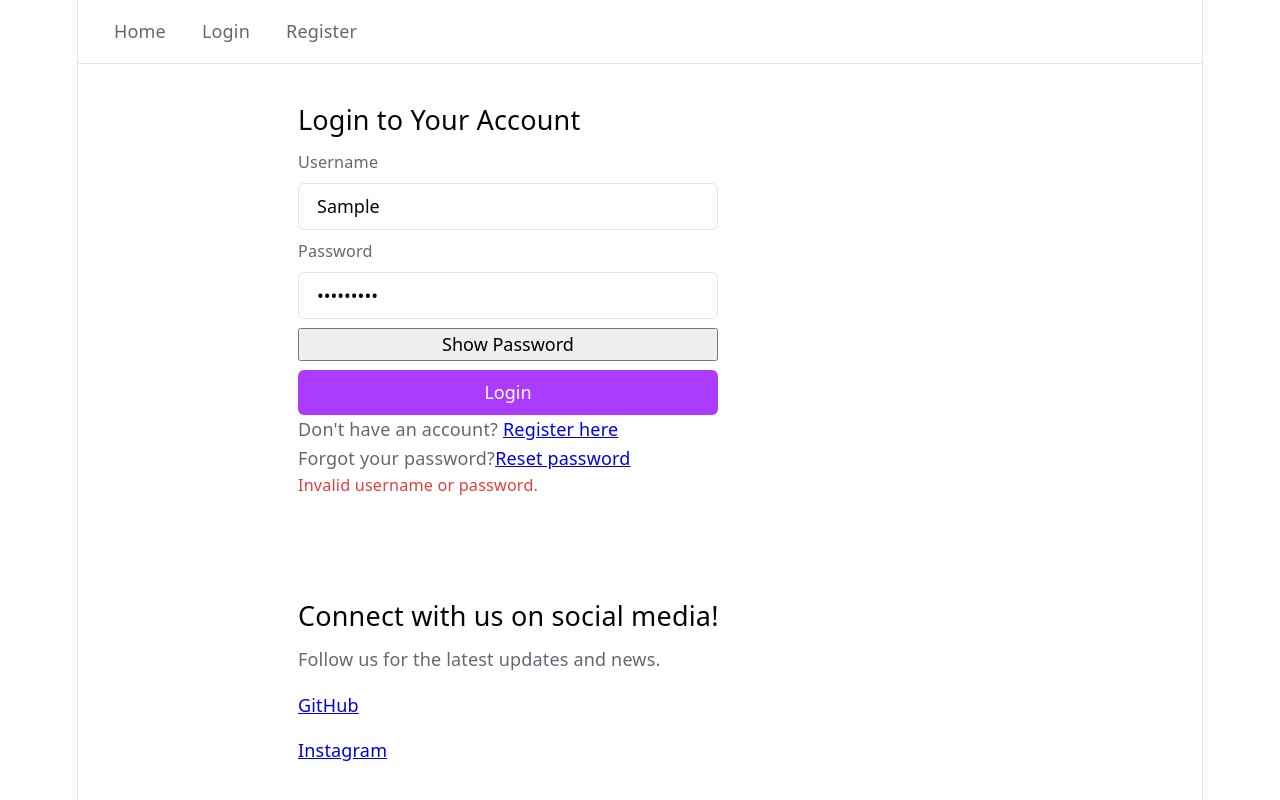
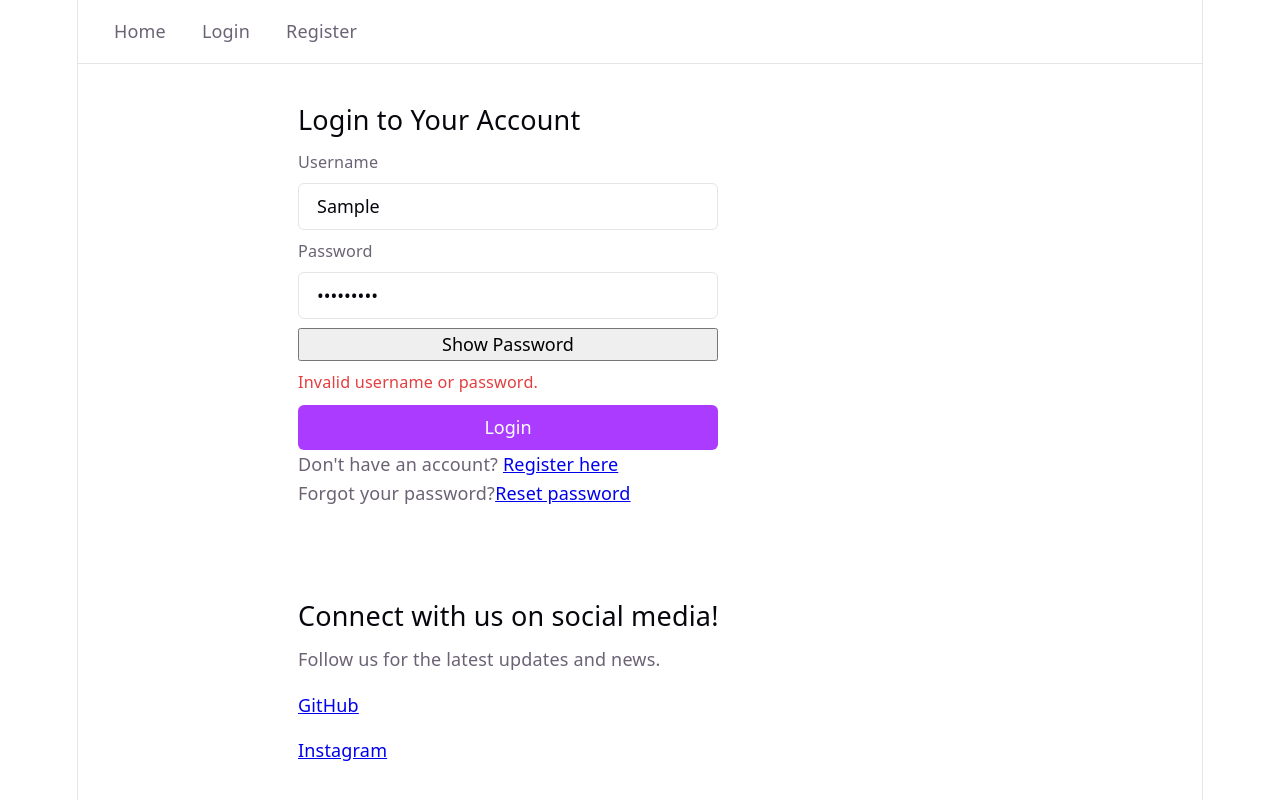
Before and after one commit to Ali15471/Ada-ESE-1-FrontEnd, a React (Vite) app: page /login in a window 1280 px wide. Both pictures are taken after typing "Sample", "Sample123" into the empty fields and a click on the button "Login". Built offline with nearby package versions, Linux system fonts and the light colour scheme; no server answers.

Commit message:
aesthetic changes

```diff
--- a/src/pages/Login.jsx
+++ b/src/pages/Login.jsx
@@ -53,13 +53,14 @@ export default function Login() {
           <button type="button" onClick={() => setShowPassword((prev) => !prev)}>
             {showPassword ? "Hide" : "Show"} Password
           </button>
+          {error && <p role="alert">{error}</p>}
           <button type="submit" disabled={loading}>
             {loading ? "Logging in..." : "Login"}
           </button>
         </form>
         <p>Don't have an account? <Link to="/register">Register here</Link></p>
         <p>Forgot your password?<Link to="/password-reset-request">Reset password</Link></p>
-        {error && <p role="alert">{error}</p>}
+
       </div>
     </section>
   );
```
